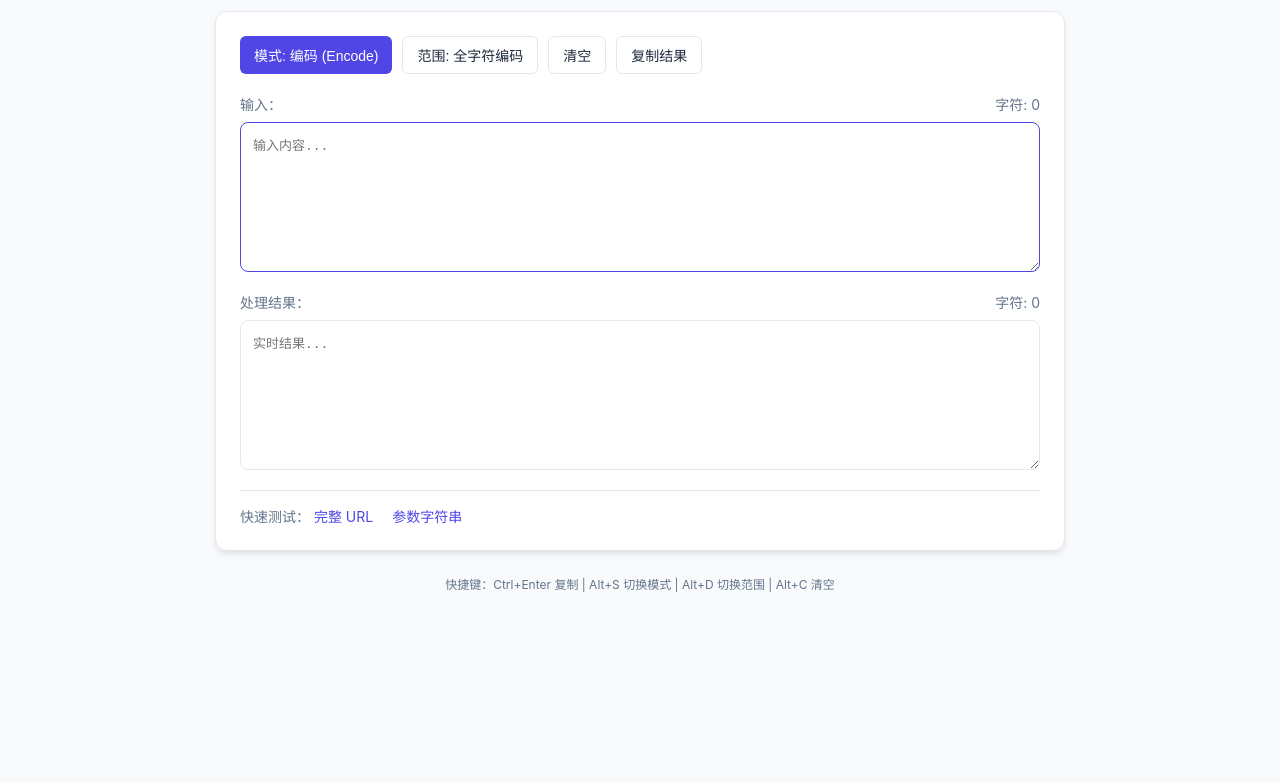
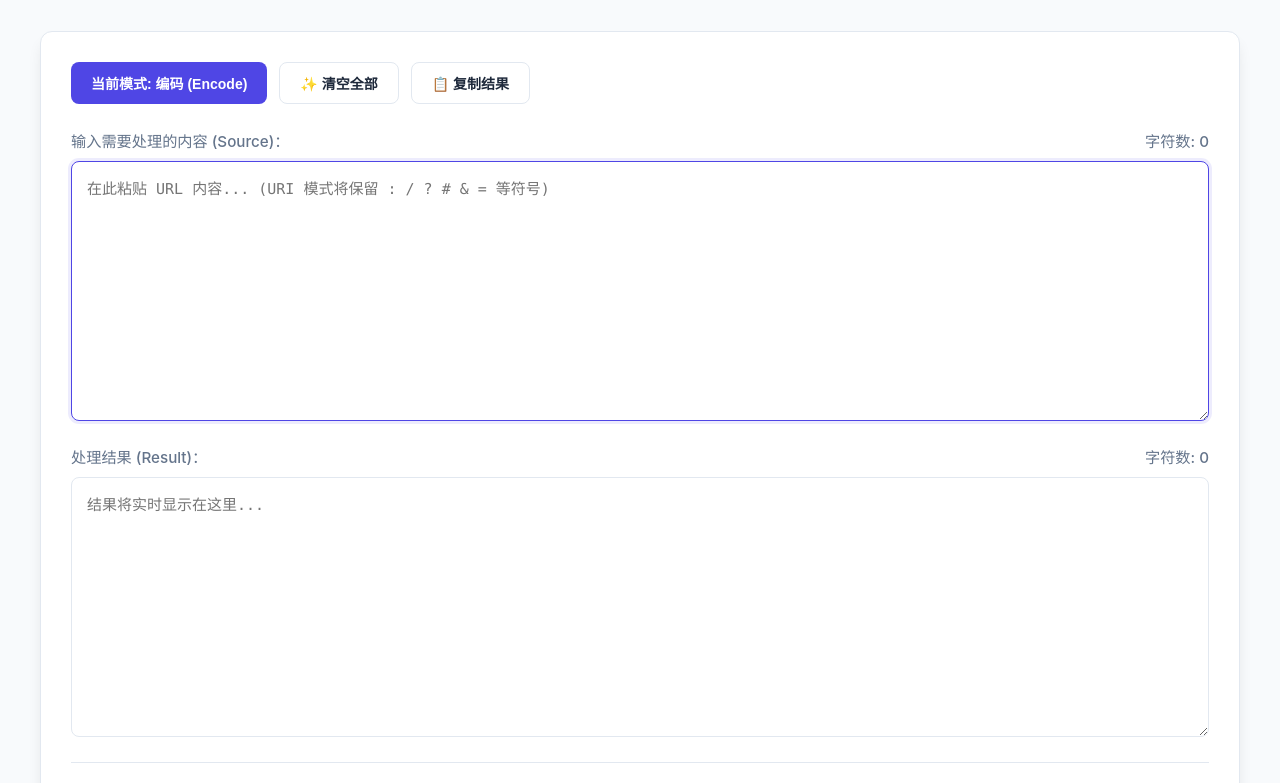
Before and after one commit to awj23/urltool, a plain HTML site: page index.html in a window 1280 px wide. Shown: the part 122-905 px from the top of the page. Before the commit the page ends 800 px from the top, so only its background shows below. Drawn offline with Linux system fonts and the light colour scheme.

Commit message:
Update index.html

```diff
--- a/index.html
+++ b/index.html
@@ -3,7 +3,7 @@
 <head>
     <meta charset="UTF-8">
     <meta name="viewport" content="width=device-width, initial-scale=1.0">
-    <title>URL 编码/解码工具 Pro</title>
+    <title>URI 编码/解码工具</title>
     <style>
         :root {
             --primary-color: #4f46e5;
@@ -34,11 +34,15 @@
             margin: 0;
             display: flex;
             justify-content: center;
-            padding: 20px;
+            padding: 40px 20px;
             min-height: 100vh;
         }
 
-        .container { width: 100%; max-width: 850px; }
+        /* 容器宽度设定为 1200px */
+        .container {
+            width: 100%;
+            max-width: 1200px;
+        }
 
         header {
             display: flex;
@@ -49,28 +53,28 @@
 
         .card {
             background: var(--card-bg);
-            padding: 24px;
+            padding: 30px;
             border-radius: 12px;
-            box-shadow: 0 4px 6px -1px rgba(0, 0, 0, 0.1);
+            box-shadow: 0 10px 15px -3px rgba(0, 0, 0, 0.1);
             border: 1px solid var(--border-color);
         }
 
         .controls {
             display: flex;
-            gap: 10px;
-            margin-bottom: 20px;
+            gap: 12px;
+            margin-bottom: 25px;
             flex-wrap: wrap;
         }
 
         .btn {
-            padding: 8px 14px;
-            border-radius: 6px;
+            padding: 10px 20px;
+            border-radius: 8px;
             border: 1px solid var(--border-color);
             background: var(--card-bg);
             color: var(--text-main);
             cursor: pointer;
+            font-weight: 600;
             font-size: 14px;
-            font-weight: 500;
             display: flex;
             align-items: center;
             gap: 6px;
@@ -79,41 +83,56 @@
         .btn:hover { background: var(--border-color); }
         .btn.primary { background: var(--primary-color); color: white; border: none; }
         .btn.primary:hover { background: var(--primary-hover); }
-        .btn:disabled { opacity: 0.5; cursor: not-allowed; }
 
-        .grid { display: grid; grid-template-columns: 1fr; gap: 20px; }
+        /* 维持上下堆叠布局 */
+        .grid {
+            display: flex;
+            flex-direction: column;
+            gap: 24px;
+        }
 
-        .field-group { display: flex; flex-direction: column; gap: 8px; }
+        .field-group { display: flex; flex-direction: column; gap: 10px; }
 
         .label-bar {
             display: flex;
             justify-content: space-between;
-            font-size: 0.875rem;
+            font-size: 0.95rem;
             color: var(--text-muted);
+            font-weight: 500;
         }
 
         textarea {
             width: 100%;
-            height: 150px;
-            padding: 12px;
+            height: 260px; /* 适当增加高度 */
+            padding: 15px;
             border-radius: 8px;
             border: 1px solid var(--border-color);
             background: var(--input-bg);
             color: var(--text-main);
-            font-family: 'Fira Code', monospace;
-            font-size: 13px;
-            resize: vertical;
+            font-family: 'Consolas', 'Monaco', 'Courier New', monospace;
+            font-size: 15px; /* 略微调大字号 */
+            line-height: 1.6;
+            resize: vertical; /* 允许垂直拉伸 */
             outline: none;
         }
 
-        textarea:focus { border-color: var(--primary-color); }
+        textarea:focus {
+            border-color: var(--primary-color);
+            box-shadow: 0 0 0 3px rgba(79, 70, 229, 0.1);
+        }
 
-        .error-msg { color: #ef4444; font-size: 0.85rem; margin-top: 4px; display: none; }
+        .error-msg { color: #ef4444; font-size: 0.85rem; margin-top: 8px; display: none; }
 
-        .examples { margin-top: 20px; font-size: 0.875rem; border-top: 1px solid var(--border-color); padding-top: 15px;}
-        .example-link { color: var(--primary-color); text-decoration: none; margin-right: 15px; cursor: pointer; }
+        .examples {
+            margin-top: 25px;
+            padding-top: 20px;
+            border-top: 1px solid var(--border-color);
+            font-size: 0.9rem;
+        }
+        .example-link { color: var(--primary-color); text-decoration: none; margin-right: 20px; cursor: pointer; font-weight: 500; }
+        .example-link:hover { text-decoration: underline; }
 
-        .shortcuts { margin-top: 24px; font-size: 0.75rem; color: var(--text-muted); text-align: center; }
+        .shortcuts { margin-top: 30px; font-size: 0.8rem; color: var(--text-muted); text-align: center; }
     </style>
 </head>
 <body>
@@ -121,45 +140,44 @@
 <div class="container">
     <header>
         <h1>URL 转换器</h1>
-        <button class="btn" id="themeToggle">🌓 主题切换</button>
+        <button class="btn" id="themeToggle" title="切换深浅色模式">🌓 切换主题</button>
     </header>
 
     <div class="card">
         <div class="controls">
-            <button class="btn primary" id="modeBtn" onclick="toggleMode()">模式: 编码 (Encode)</button>
-            <button class="btn" id="scopeBtn" onclick="toggleScope()" title="URI 模式不会对 : / ? # & = 等符号编码">范围: 全字符编码</button>
-            <button class="btn" onclick="clearAll()">清空</button>
-            <button class="btn" id="copyBtn" onclick="copyOutput()">复制结果</button>
+            <button class="btn primary" id="modeBtn" onclick="toggleMode()">当前模式: 编码 (Encode)</button>
+            <button class="btn" onclick="clearAll()">✨ 清空全部</button>
+            <button class="btn" id="copyBtn" onclick="copyOutput()">📋 复制结果</button>
         </div>
 
         <div class="grid">
             <div class="field-group">
                 <div class="label-bar">
-                    <span id="inputLabel">输入：</span>
-                    <span id="inputCharCount">字符: 0</span>
+                    <span>输入需要处理的内容 (Source)：</span>
+                    <span id="inputCharCount">字符数: 0</span>
                 </div>
-                <textarea id="inputText" placeholder="输入内容..." spellcheck="false"></textarea>
+                <textarea id="inputText" placeholder="在此粘贴 URL 内容... (URI 模式将保留 : / ? # & = 等符号)" spellcheck="false"></textarea>
             </div>
 
             <div class="field-group">
                 <div class="label-bar">
-                    <span>处理结果：</span>
-                    <span id="outputCharCount">字符: 0</span>
+                    <span>处理结果 (Result)：</span>
+                    <span id="outputCharCount">字符数: 0</span>
                 </div>
-                <textarea id="outputText" readonly placeholder="实时结果..." spellcheck="false"></textarea>
-                <div id="errorMessage" class="error-msg">❌ 格式错误：无法解析 URL 编码</div>
+                <textarea id="outputText" readonly placeholder="结果将实时显示在这里..." spellcheck="false"></textarea>
+                <div id="errorMessage" class="error-msg">❌ 格式错误：解析失败，请检查输入内容</div>
             </div>
         </div>
 
         <div class="examples">
-            <span style="color: var(--text-muted)">快速测试：</span>
-            <span class="example-link" onclick="loadExample('https://google.com/search?q=测试')">完整 URL</span>
-            <span class="example-link" onclick="loadExample('a=1&b=测试')">参数字符串</span>
+            <span style="color: var(--text-muted)">常用快速测试：</span>
+            <span class="example-link" onclick="loadExample('https://google.com/search?q=测试内容&category=工具')">完整 URL</span>
+            <span class="example-link" onclick="loadExample('path/测试/file?id=123#header')">相对路径与锚点</span>
         </div>
     </div>
 
     <div class="shortcuts">
-        快捷键：Ctrl+Enter 复制 | Alt+S 切换模式 | Alt+D 切换范围 | Alt+C 清空
+        URI 编码：对非 ASCII 字符编码，保留 URL 结构符号 | 快捷键：Alt+S 切换编解码 | Ctrl+Enter 复制
     </div>
 </div>
 
@@ -167,41 +185,28 @@
     const inputText = document.getElementById('inputText');
     const outputText = document.getElementById('outputText');
     const modeBtn = document.getElementById('modeBtn');
-    const scopeBtn = document.getElementById('scopeBtn');
     const inputCount = document.getElementById('inputCharCount');
     const outputCount = document.getElementById('outputCharCount');
     const errorMsg = document.getElementById('errorMessage');
 
-    let currentMode = 'encode'; // 'encode' | 'decode'
-    let encodeScope = 'component'; // 'component' (全编码) | 'uri' (不编码特殊符号)
+    let currentMode = 'encode';
 
-    // 模式切换
+    // 编解码模式切换
     function toggleMode() {
         currentMode = currentMode === 'encode' ? 'decode' : 'encode';
-        modeBtn.innerText = `模式: ${currentMode === 'encode' ? '编码 (Encode)' : '解码 (Decode)'}`;
-
-        // 解码模式下禁用范围选择按钮
-        scopeBtn.disabled = (currentMode === 'decode');
+        modeBtn.innerText = `当前模式: ${currentMode === 'encode' ? '编码 (Encode)' : '解码 (Decode)'}`;
         process();
     }
 
-    // 核心逻辑：切换编码范围
-    function toggleScope() {
-        if (currentMode === 'decode') return;
-        encodeScope = encodeScope === 'component' ? 'uri' : 'component';
-        scopeBtn.innerText = `范围: ${encodeScope === 'component' ? '全字符编码' : '保留特殊符号'}`;
-        process();
-    }
-
-    // 处理函数
+    // 核心转换逻辑
     function process() {
         const input = inputText.value;
-        inputCount.innerText = `字符: ${input.length}`;
+        inputCount.innerText = `字符数: ${input.length}`;
         errorMsg.style.display = 'none';
 
         if (!input) {
             outputText.value = '';
-            outputCount.innerText = '字符: 0';
+            outputCount.innerText = '字符数: 0';
             return;
         }
 
@@ -209,62 +214,64 @@
             const lines = input.split('\n');
             const result = lines.map(line => {
                 if (currentMode === 'encode') {
-                    // 使用 encodeURI 不会对 : / ? @ & = 等符号编码
-                    // 使用 encodeURIComponent 则会全部编码
-                    return encodeScope === 'component'
-                        ? encodeURIComponent(line)
-                        : encodeURI(line);
+                    // 使用 encodeURI 从而保留特殊符号
+                    return encodeURI(line);
                 } else {
+                    // 解码，同时处理常见的 + 号变空格问题
                     return decodeURIComponent(line.replace(/\+/g, ' '));
                 }
             }).join('\n');
 
             outputText.value = result;
-            outputCount.innerText = `字符: ${result.length}`;
+            outputCount.innerText = `字符数: ${result.length}`;
         } catch (e) {
             errorMsg.style.display = 'block';
-            outputText.value = '解析错误，请检查输入格式。';
+            outputText.value = '解析失败，请检查输入格式。';
         }
     }
 
-    // 功能辅助
+    // 清空
     function clearAll() {
         inputText.value = '';
         process();
         inputText.focus();
     }
 
+    // 复制
     async function copyOutput() {
         if (!outputText.value) return;
         try {
             await navigator.clipboard.writeText(outputText.value);
             const btn = document.getElementById('copyBtn');
             const oldText = btn.innerText;
-            btn.innerText = '✅ 已复制';
-            setTimeout(() => btn.innerText = oldText, 1500);
-        } catch (err) { alert('复制失败'); }
+            btn.innerText = '✅ 已复制内容';
+            setTimeout(() => btn.innerText = oldText, 1200);
+        } catch (err) { alert('无法访问剪贴板，请手动复制'); }
     }
 
+    // 加载示例
     function loadExample(val) {
         inputText.value = val;
         process();
     }
 
-    // 事件监听
+    // 实时监听输入
     inputText.addEventListener('input', process);
 
+    // 主题切换逻辑
     document.getElementById('themeToggle').addEventListener('click', () => {
         const isDark = document.documentElement.getAttribute('data-theme') === 'dark';
         document.documentElement.setAttribute('data-theme', isDark ? 'light' : 'dark');
     });
 
+    // 全局快捷键
     window.addEventListener('keydown', (e) => {
         if (e.ctrlKey && e.key === 'Enter') copyOutput();
         if (e.altKey && e.key.toLowerCase() === 's') toggleMode();
-        if (e.altKey && e.key.toLowerCase() === 'd') toggleScope();
         if (e.altKey && e.key.toLowerCase() === 'c') clearAll();
     });
 
+    // 页面加载后自动聚焦输入框
     window.onload = () => inputText.focus();
 </script>
 
```
